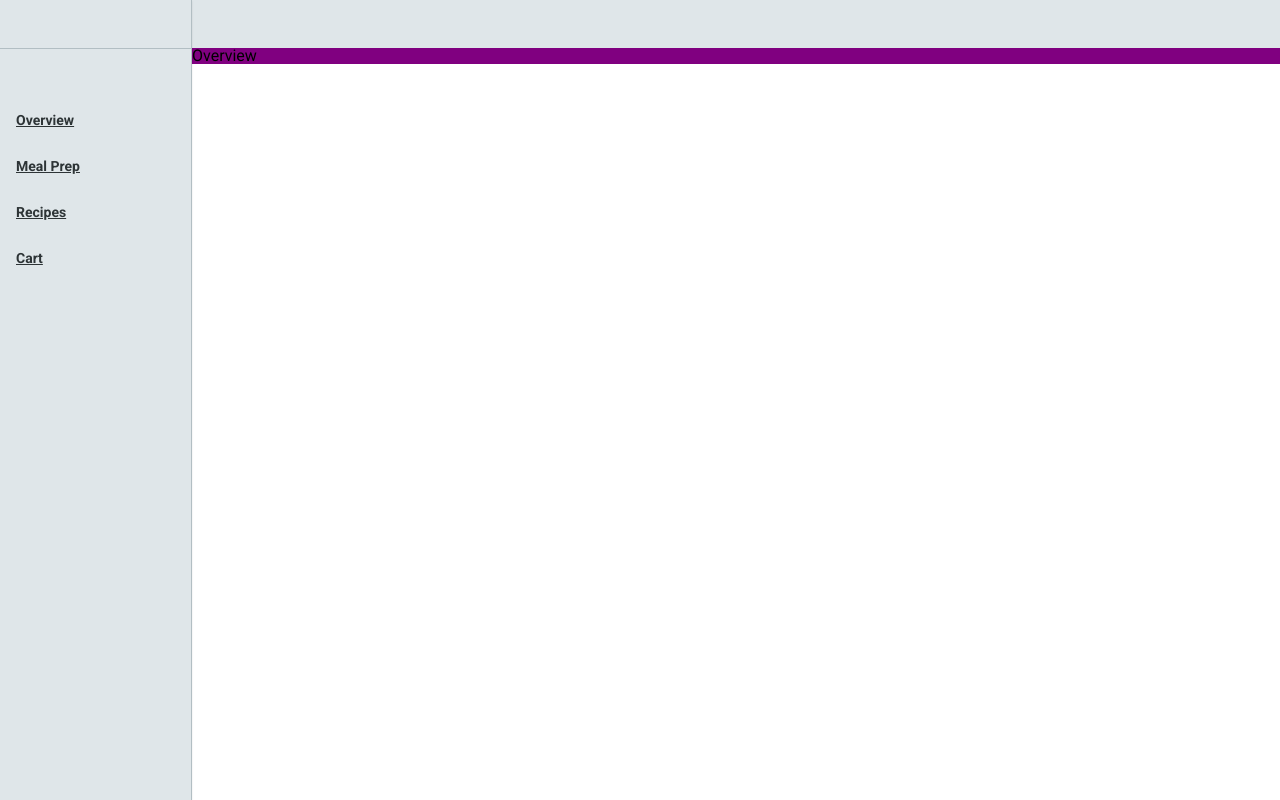
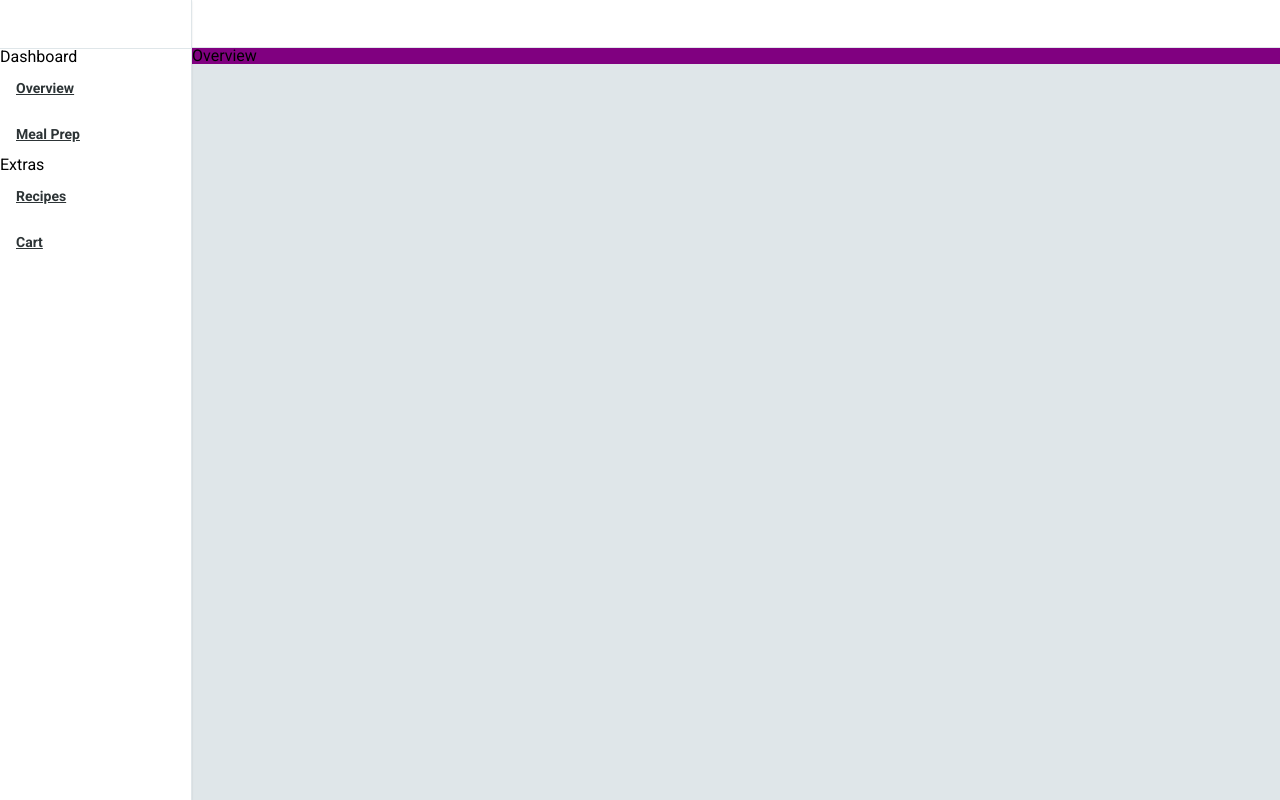
Before and after one commit to tsw38/plan-eat, a React (Create React App) app: page / in a window 1280 px wide. Shown: the top 800 px of the page. Built offline with nearby package versions, Linux system fonts and the light colour scheme.

Commit message:
Carbon transitions, spacing

```diff
--- a/src/components/Sidebar/Sidebar.jsx
+++ b/src/components/Sidebar/Sidebar.jsx
@@ -1,27 +1,32 @@
 import React from "react";
 import Link from "../../common/Link/Link";
 
-import * as SidebarStyles from "../../styles/components/Sidebar";
+import {Sidebar as StyledSidebar, LinkWrapper, StyledLink} from "../../styles/components/Sidebar";
 
 class Sidebar extends React.Component {
   render() {
     return (
-      <SidebarStyles.Sidebar>
-        <SidebarStyles.LinkWrapper>
-          <SidebarStyles.StyledLink>
+      <StyledSidebar>
+        <LinkWrapper>
+          <h2 className="Sidebar--header">Dashboard</h2>
+          <StyledLink>
             <Link to="/">Overview</Link>
-          </SidebarStyles.StyledLink>
-          <SidebarStyles.StyledLink>
+          </StyledLink>
+          <StyledLink>
             <Link to="/meal-prep">Meal Prep</Link>
-          </SidebarStyles.StyledLink>
-          <SidebarStyles.StyledLink>
+          </StyledLink>
+        </LinkWrapper>
+
+        <LinkWrapper>
+          <h2 className="Sidebar--header">Extras</h2>
+          <StyledLink>
             <Link to="/recipes">Recipes</Link>
-          </SidebarStyles.StyledLink>
-          <SidebarStyles.StyledLink>
+          </StyledLink>
+          <StyledLink>
             <Link to="/cart">Cart</Link>
-          </SidebarStyles.StyledLink>
-        </SidebarStyles.LinkWrapper>
-      </SidebarStyles.Sidebar>
+          </StyledLink>
+        </LinkWrapper>
+      </StyledSidebar>
     );
   }
 }
--- a/src/styles/colors.js
+++ b/src/styles/colors.js
@@ -16,6 +16,7 @@ export const visVis		  = rgb(255,234,167);
 export const goldenRod 	  = rgb(253,203,110);
 export const turquoiseBlue= rgb(85,239,196);
 export const persianGreen = rgb(0,184,148);
+export const white 		  = rgb(255,255,255);
 export const geyser 	  = rgb(223,230,233);
 export const submarine 	  = rgb(178, 190, 195);
 export const nevada 	  = rgb(99,110,114);
--- /dev/null
+++ b/src/styles/common/Button.js
@@ -0,0 +1,6 @@
+import styled from 'styled-components';
+
+import {azureRadiance, malibu} from '../colors';
+
+export const Button = styled.button`
+`;
--- a/src/styles/common/Link.js
+++ b/src/styles/common/Link.js
@@ -1,5 +1,7 @@
 import styled from 'styled-components';
 import { Link as ReachLink } from "@reach/router";
+
+import {transition} from '../mixins/index';
 
 import {azureRadiance, malibu} from '../colors';
 
@@ -9,8 +11,8 @@ export const Link = styled(ReachLink)`
 	-moz-osx-font-smoothing: grayscale;
 	font-weight: 600;
 	text-decoration: underline;
-	transition: .25s;
 	color: ${azureRadiance};
+	${transition()}
 
 	&:hover {
 		color: ${malibu};
--- a/src/styles/components/App.js
+++ b/src/styles/components/App.js
@@ -1,13 +1,15 @@
 import styled from 'styled-components';
 import { Router } from "@reach/router";
+
+import {layoutmd, layout3xl} from '../spacing';
 
 export const App = styled.div`
     display: grid;
     grid-template-areas:
         "sidebar header"
         "sidebar body";
-    grid-template-rows: 3rem 1fr;
-    grid-template-columns: 12rem 1fr;
+    grid-template-rows: ${layoutmd} 1fr;
+    grid-template-columns: ${layout3xl} 1fr;
     height: 100vh;
     max-height: 100vh;
     width:  100vw;
--- a/src/styles/components/Header.js
+++ b/src/styles/components/Header.js
@@ -1,10 +1,13 @@
 import styled from 'styled-components';
-import {geyser} from '../colors';
+import {white, geyser} from '../colors';
+
+import {layoutmd} from '../spacing';
 
 export const Header = styled.header`
 	grid-area: header;
-    background-color: ${geyser};
-    height: 3rem;
-    max-height: 3rem;
+    background-color: ${white};
+    border-bottom: 1px solid ${geyser};
+    height: 100%;
+    max-height: ${layoutmd};
     width: 100vw;
 `;
--- a/src/styles/components/Sidebar.js
+++ b/src/styles/components/Sidebar.js
@@ -1,28 +1,31 @@
 import styled from 'styled-components';
-import {geyser, submarine, nevada, outerSpace} from '../colors';
 import {elevate} from '../mixins/index';
+
+import {spacingmd, layoutmd} from '../spacing';
+
+import {white, geyser, nevada, outerSpace} from '../colors';
+
 
 export const Sidebar = styled.aside`
     grid-area: sidebar;
-    border-right:1px solid ${submarine};
-    background-color: ${geyser};
+    border-right:1px solid ${geyser};
+    padding-top: ${layoutmd};
+    background-color: ${white};
     width: 100%;
     ${elevate('Raised')}
 `;
 
 export const LinkWrapper = styled.ul`
-    margin-top: 3rem;
-    padding-top: 3rem;
-    border-top: 1px solid ${submarine};
+    &:first-of-type {
+        border-top: 1px solid ${geyser};
+    }
 `;
-
-
 
 export const StyledLink = styled.li`
     .Link {
         cursor:pointer;
         display: block;
-        padding: 1rem;
+        padding: ${spacingmd};
         color: ${outerSpace};
 
         &:hover {
--- a/src/styles/global.js
+++ b/src/styles/global.js
@@ -1,4 +1,7 @@
 import { createGlobalStyle } from 'styled-components';
+
+import {geyser} from './colors';
+
 import * as variables from './variables';
 
 export const Reset = createGlobalStyle`
@@ -36,6 +39,7 @@ export const Reset = createGlobalStyle`
   body {
   	line-height: 1;
     overflow: hidden;
+    background-color: ${geyser};
   }
 
   ol, ul {
--- a/src/styles/index.js
+++ b/src/styles/index.js
@@ -1,5 +1,6 @@
 import * as colors from './colors';
 import * as variables from './variables';
+import * as sizing from './sizing';
 import * as global from './global';
 import * as common from './common';
 import * as components from './components';
@@ -7,6 +8,7 @@ import * as components from './components';
 export default {
     colors,
     variables,
+    sizing,
     global,
     common,
     components
--- a/src/styles/mixins/index.js
+++ b/src/styles/mixins/index.js
@@ -1,5 +1,7 @@
 import elevate from './elevate';
+import transition from './transition';
 
 export {
-	elevate
+	elevate,
+	transition
 }
--- /dev/null
+++ b/src/styles/mixins/transition.js
@@ -0,0 +1,47 @@
+/**
+ * Standard: For the majority of animations.
+ * 		 	 When extra context is needed or when an element is removed from the screen but easily accessible (i.e. slide out navigation panel)
+ * Ease-Out: For adding elements to the stage or changing on-screen states at a users' input
+ * Ease-In:  For removing elements from the screen or stage.
+ */
+
+export default (type, ease) => {
+	ease = {
+		transitionTimingFunction: (
+			ease === 'ease-in' ?
+				'cubic-bezier(0.25, 0, 1, 1)' :
+			ease === 'ease-out' ?
+				'cubic-bezier(0, 0, 0.25, 1)' :
+				'cubic-bezier(0.5, 0, 0.1, 1) '
+		)
+	};
+
+
+	switch(type) {
+		case 'Alert':
+		case 'Table':
+			return {
+				transitionDuration: '300ms',
+				...ease
+			}
+		case 'Panel':
+		case 'Modal':
+			return {
+				transitionDuration: '400ms',
+				...ease
+			};
+		case 'Transition':
+			return {
+				transitionDuration: '700ms',
+				...ease
+			}
+
+		case 'Button':
+		case 'Small':
+		default:
+			return {
+				transitionDuration: '200ms',
+				...ease
+			}
+	}
+}
--- /dev/null
+++ b/src/styles/spacing.js
@@ -0,0 +1,18 @@
+export const spacing3xs = '0.125rem'; // 2px
+export const spacing2xs = '0.25rem';  // 4px
+export const spacingxs  = '0.5rem';   // 8px
+export const spacingsm  = '0.75rem';  // 12px
+export const spacingmd  = '1rem'; 	  // 16px
+export const spacinglg  = '1.5rem';   // 24px
+export const spacingxl  = '2rem'; 	  // 32px
+export const spacing2xl = '2.5rem';   // 40px
+export const spacing3xl = '3rem';     // 48px
+
+export const layout2xs ='1rem';	 // 16px
+export const layoutxs  ='1.5rem';// 24px
+export const layoutsm  ='2rem';	 // 32px
+export const layoutmd  ='3rem';	 // 48px
+export const layoutlg  ='4rem';	 // 64px
+export const layoutxl  ='6rem';	 // 96px
+export const layout2xl ='10rem'; // 160px
+export const layout3xl ='12rem'; // 192px
```
